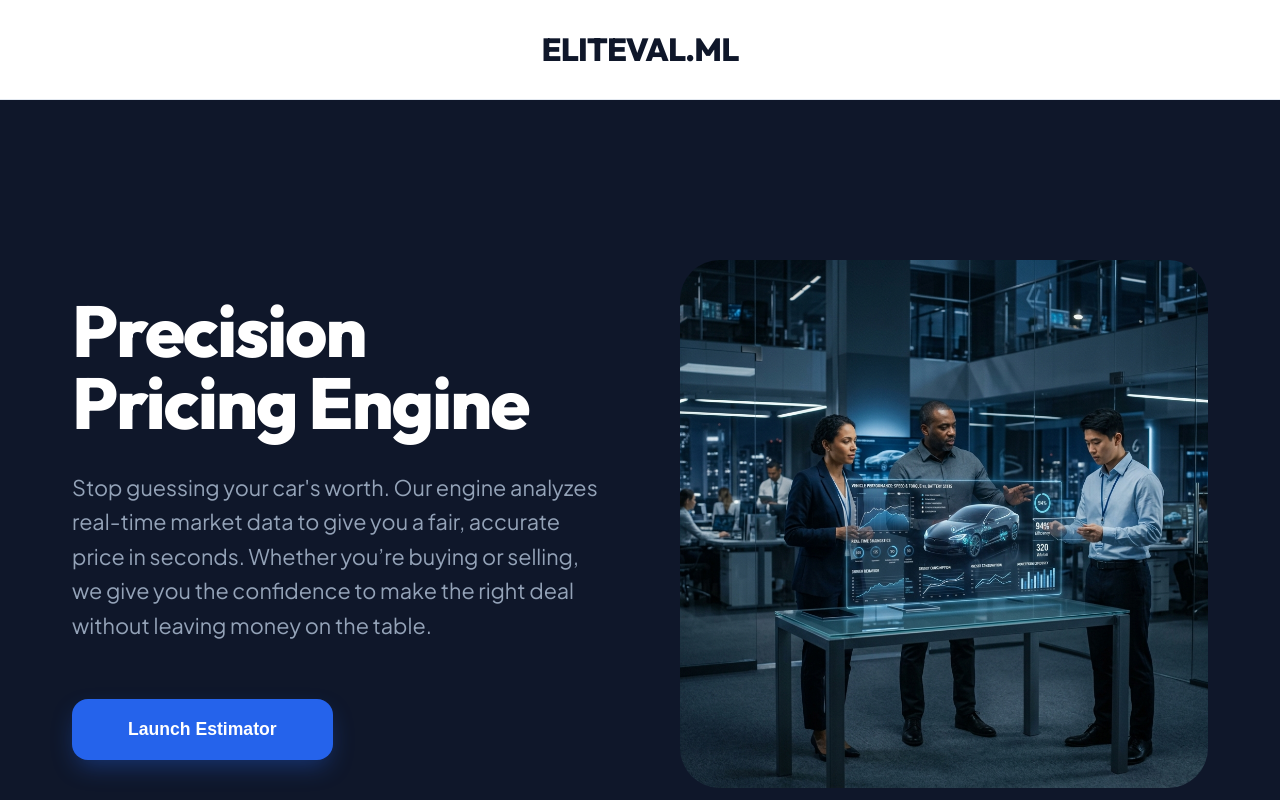
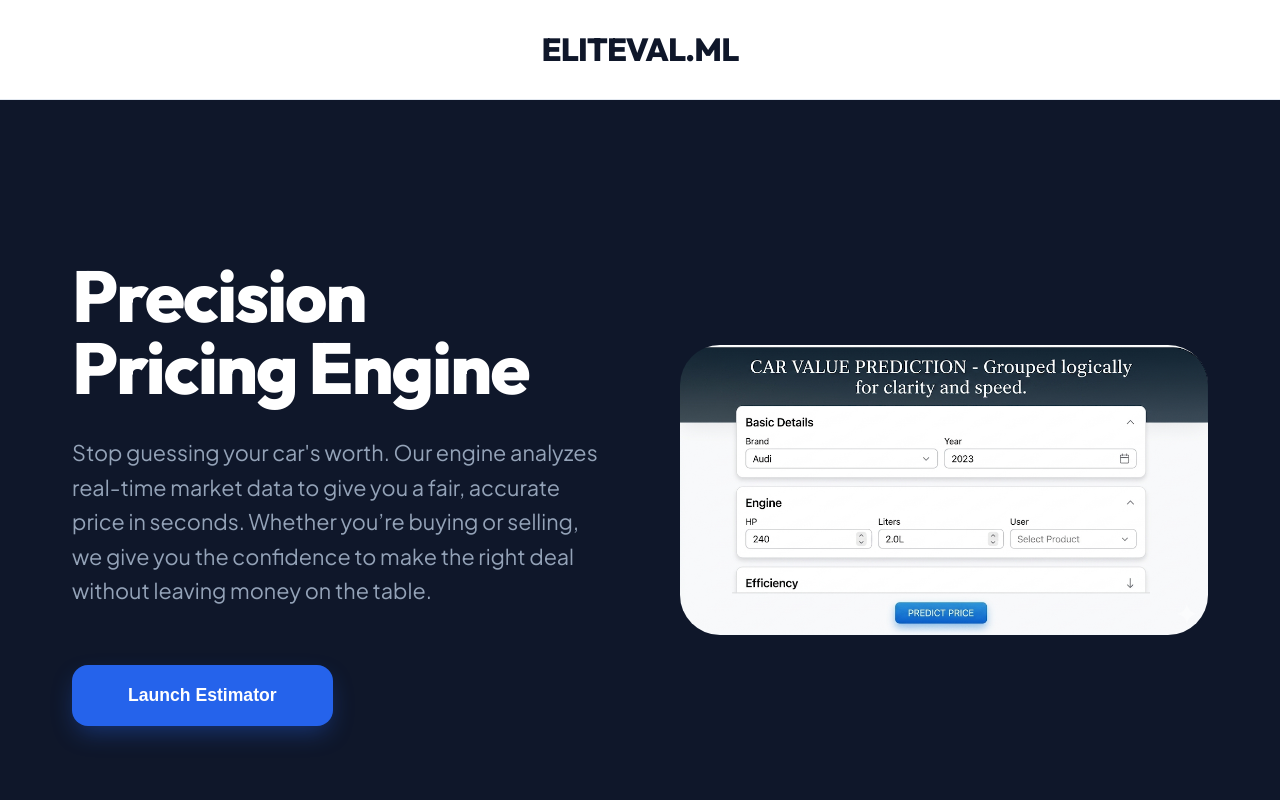
Before and after one commit to mohamedtalaat2003/CarPrice-Microservices, a React (Vite) app in the folder frontend/: page / in a window 1280 px wide. Shown: the top 800 px of the page. Built offline with nearby package versions, Linux system fonts and the light colour scheme.

Commit message:
UI Update: Replaced hero image with new dashboard visualization

```diff
--- a/frontend/src/App.tsx
+++ b/frontend/src/App.tsx
@@ -87,7 +87,7 @@ const App: React.FC = () => {
                         </button>
                     </div>
                     <div className="hero-image">
-                        <img src="/assets/hero.png" alt="Intelligence Dashboard" style={{ width: '100%', borderRadius: '2.5rem' }} />
+                        <img src="/assets/hero_dashboard.png" alt="Intelligence Dashboard" style={{ width: '100%', borderRadius: '2.5rem' }} />
                     </div>
                 </div>
             </section>
```
Also changed, not shown: frontend/public/assets/hero_dashboard.png (added).
